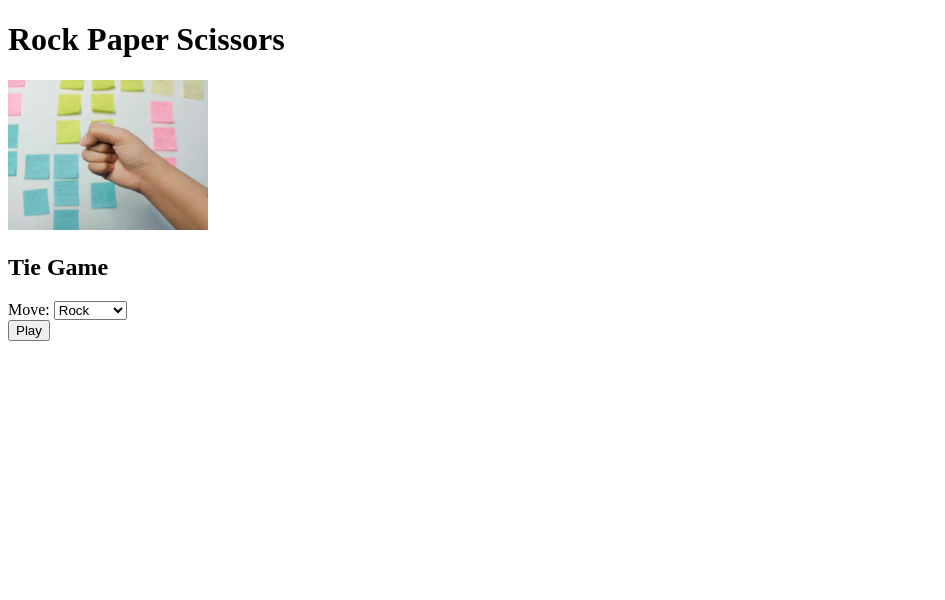
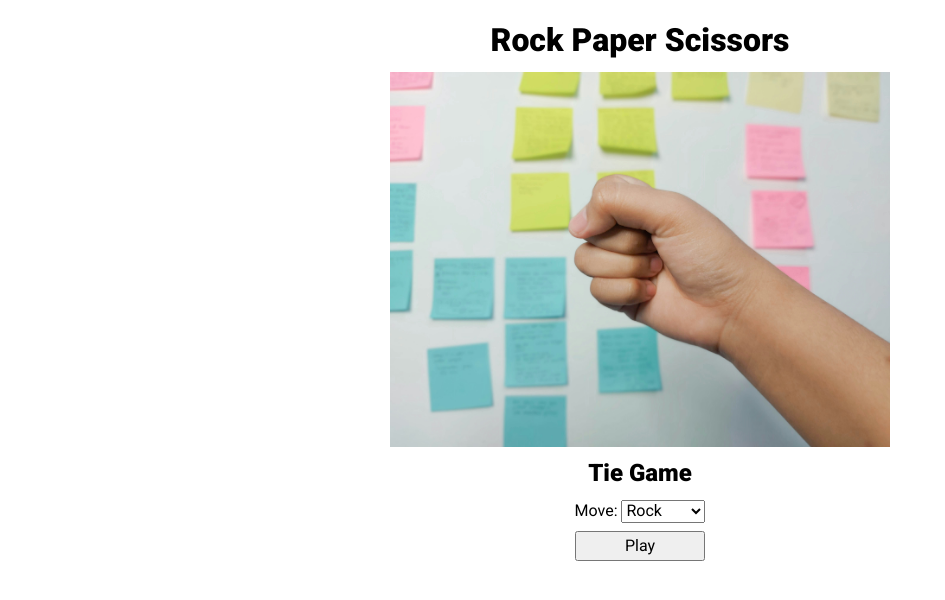
Before and after one commit to luongr13/RockPaperScissors, a plain HTML site: page index.html in a window 1280 px wide. Both pictures are taken after a click on the button "Play". Shown: the whole page, without its empty margins (0-945 px from the left). Drawn offline with Linux system fonts and the light colour scheme.

Commit message:
Style the page

```diff
--- a/index.html
+++ b/index.html
@@ -3,6 +3,10 @@
 <head>
     <meta charset="UTF-8">
     <meta name="viewport" content="width=device-width, initial-scale=1.0">
+    <link rel="preconnect" href="https://fonts.googleapis.com">
+    <link rel="preconnect" href="https://fonts.gstatic.com" crossorigin>
+    <link href="https://fonts.googleapis.com/css2?family=Roboto:ital,wght@0,100;0,300;0,400;0,500;0,700;0,900;1,100;1,300;1,400;1,500;1,700;1,900&display=swap" rel="stylesheet">
+    <link rel="stylesheet" href="style.css">
     <title>Rock Paper Scissors</title>
 </head>
 <body>
@@ -10,13 +14,13 @@
 
     <div id="npc">
         <img src="#" alt="">
-        <!-- <p id="npc-move"></p> -->
     </div>
 
+    <div class="container">
             <div id="user">
                 <h2></h2>
             </div>
-
+            <div class="drop-menu">
                 <form>
                     <label for="options">Move:</label>
                     <select name="options" id="options">
@@ -25,7 +29,10 @@
                         <option value="2">Scissors</option>
                     </select>
                 </form>
+            </div>
             <button id="play-btn">Play</button>
+    </div>
+
     <script>
         // 0: Rock, 1: Paper, 2: Scissors
         function getNPCMove() {
@@ -49,7 +56,7 @@
                 src = "./images/scissors.jpg";
                 alt = "scissors hand gesture";
             }
-            npc_area.innerHTML = '<img src="' + src + '" alt="' + alt + '" width="200">';
+            npc_area.innerHTML = '<img src="' + src + '" alt="' + alt + '" width="500">';
         }
 
         function displayWinner(winner) {
--- /dev/null
+++ b/style.css
@@ -0,0 +1,74 @@
+/*
+  1. Use a more-intuitive box-sizing model.
+*/
+*, *::before, *::after {
+    box-sizing: border-box;
+  }
+  /*
+    2. Remove default margin
+  */
+  * {
+    margin: 0;
+  }
+  /*
+    Typographic tweaks!
+    3. Add accessible line-height
+    4. Improve text rendering
+  */
+  body {
+    line-height: 1.5;
+    -webkit-font-smoothing: antialiased;
+  }
+  /*
+    5. Improve media defaults
+  */
+  img, picture, video, canvas, svg {
+    display: block;
+    max-width: 100%;
+  }
+  /*
+    6. Remove built-in form typography styles
+  */
+  input, button, textarea, select {
+    font: inherit;
+  }
+  /*
+    7. Avoid text overflows
+  */
+  p, h1, h2, h3, h4, h5, h6 {
+    overflow-wrap: break-word;
+  }
+  /*
+    8. Create a root stacking context
+  */
+  #root, #__next {
+    isolation: isolate;
+  }
+
+body {
+    font-family: 'Roboto', Courier, monospace;
+    margin: 1em;
+    display: flex;
+    flex-direction: column;
+    gap: 0.5em;
+    align-items: center;
+}
+
+h1 {
+    font-weight: 900;
+}
+
+h2 {
+    font-weight: 900;
+}
+
+#play-btn {
+    align-self: stretch;
+}
+
+.container {
+    display: flex;
+    flex-direction: column;
+    align-items: center;
+    gap: 0.5em;
+}
```
Lines whose indentation alone changed are shown as unchanged.
